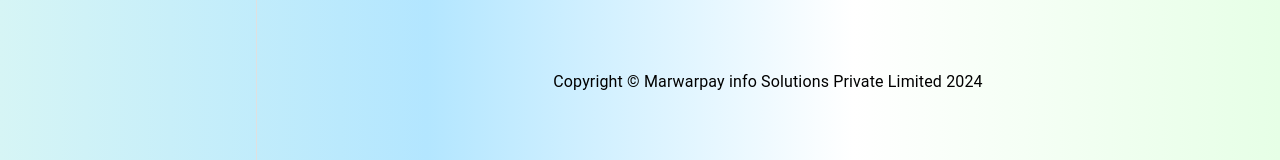
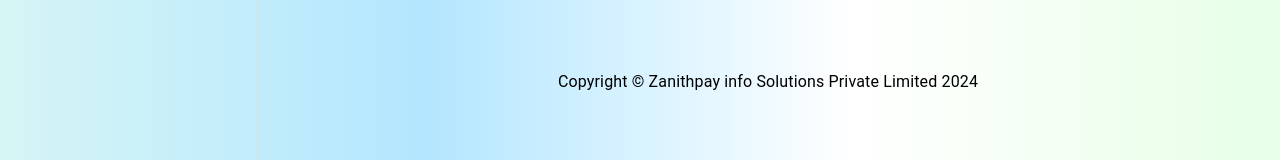
Before and after one commit to ajaydeveloper95/MarWarPay-Frontend-Admin, a React (Vite) app: page /members/all_members in a window 1280 px wide. Shown: the part 588-748 px from the top of the page. Built offline with nearby package versions, Linux system fonts and the light colour scheme; no server answers; sample sign-in values are in the browser's storage.

Commit message:
footer change

```diff
--- a/src/Components/footer/Footer.jsx
+++ b/src/Components/footer/Footer.jsx
@@ -13,7 +13,7 @@
 
         }}
       >
-        Copyright © Marwarpay info Solutions Private Limited 2024
+        Copyright © Zanithpay info Solutions Private Limited 2024
       </Typography>
   );
 }
```
